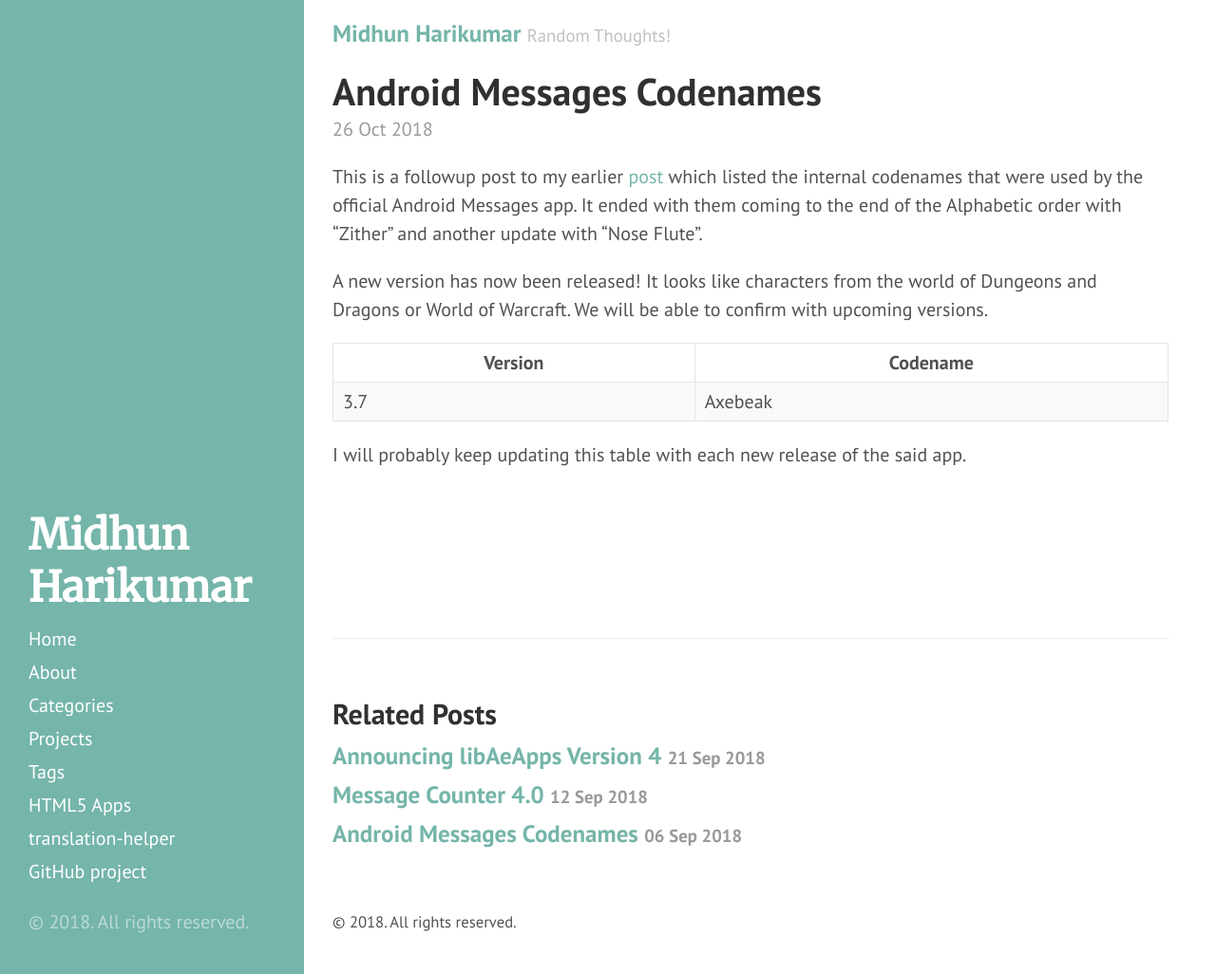
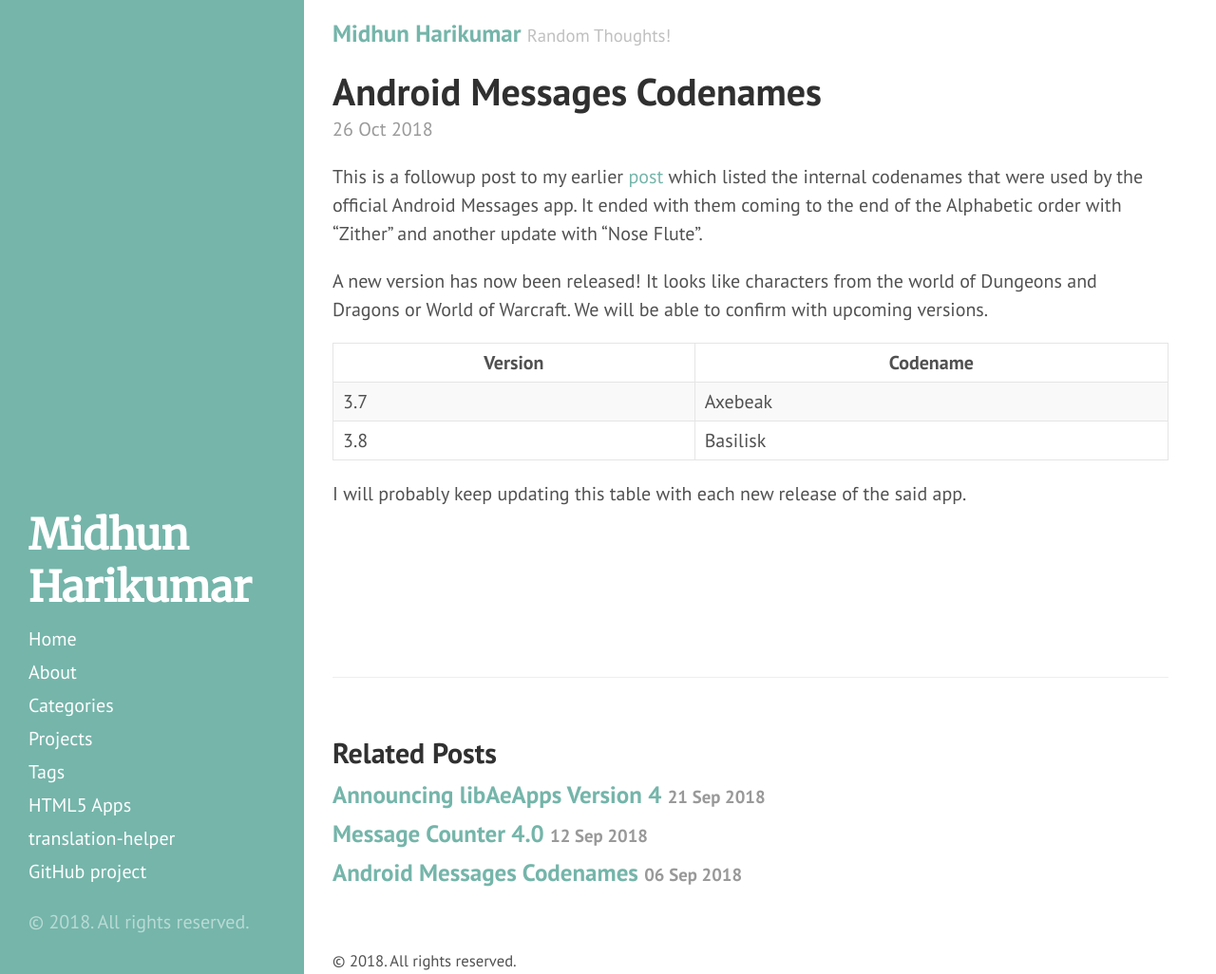
Before and after one commit to midhunhk/midhunhk.github.io, a Jekyll site: the page built from _posts/2018-10-26-android-messages-mark-2.md, in a window 1280 px wide and 1026 px high. Shown: the whole window at 95% size. Built offline with Jekyll 4.4.1, drawn with Linux system fonts in a browser that asks for light colours.

Commit message:
Update 2018-10-26-android-messages-mark-2.md

```diff
--- a/_posts/2018-10-26-android-messages-mark-2.md
+++ b/_posts/2018-10-26-android-messages-mark-2.md
@@ -6,8 +6,7 @@
 ---
 
 This is a followup post to my earlier [post](http://midhunhk.github.io/dev/2018/09/06/android-messages-codenames/) which listed the internal codenames
-that were used by the official Android Messages app. It ended with them coming to the end of the Alphabetic order with "Zither" and another update with
-"Nose Flute".
+that were used by the official Android Messages app. It ended with them coming to the end of the Alphabetic order with "Zither" and another update with "Nose Flute".
 
 A new version has now been released!
 <!-- more -->
@@ -16,5 +15,6 @@
 | Version | Codename |
 |---------|----------|
 | 3.7     | Axebeak  |
+| 3.8     | Basilisk |
 
 I will probably keep updating this table with each new release of the said app.
```
